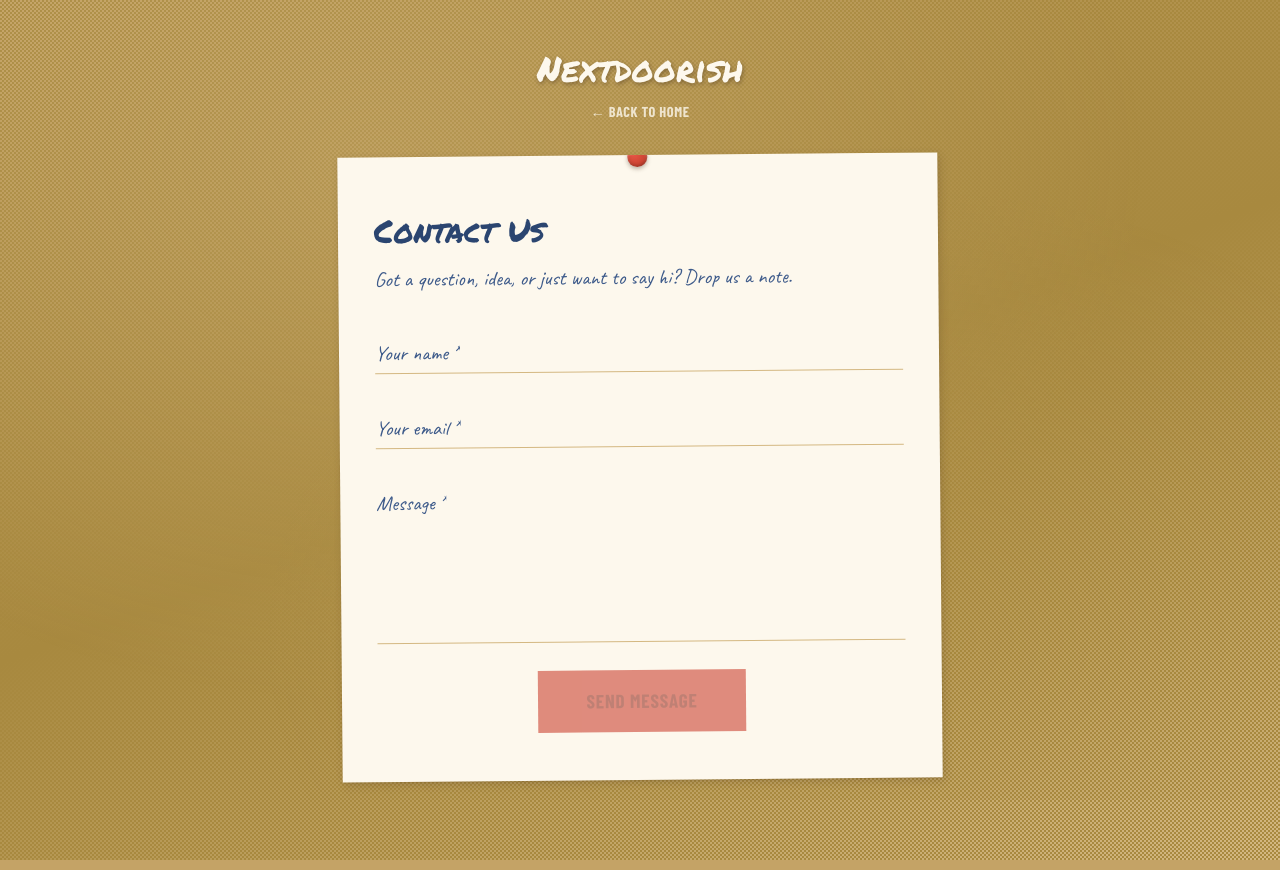
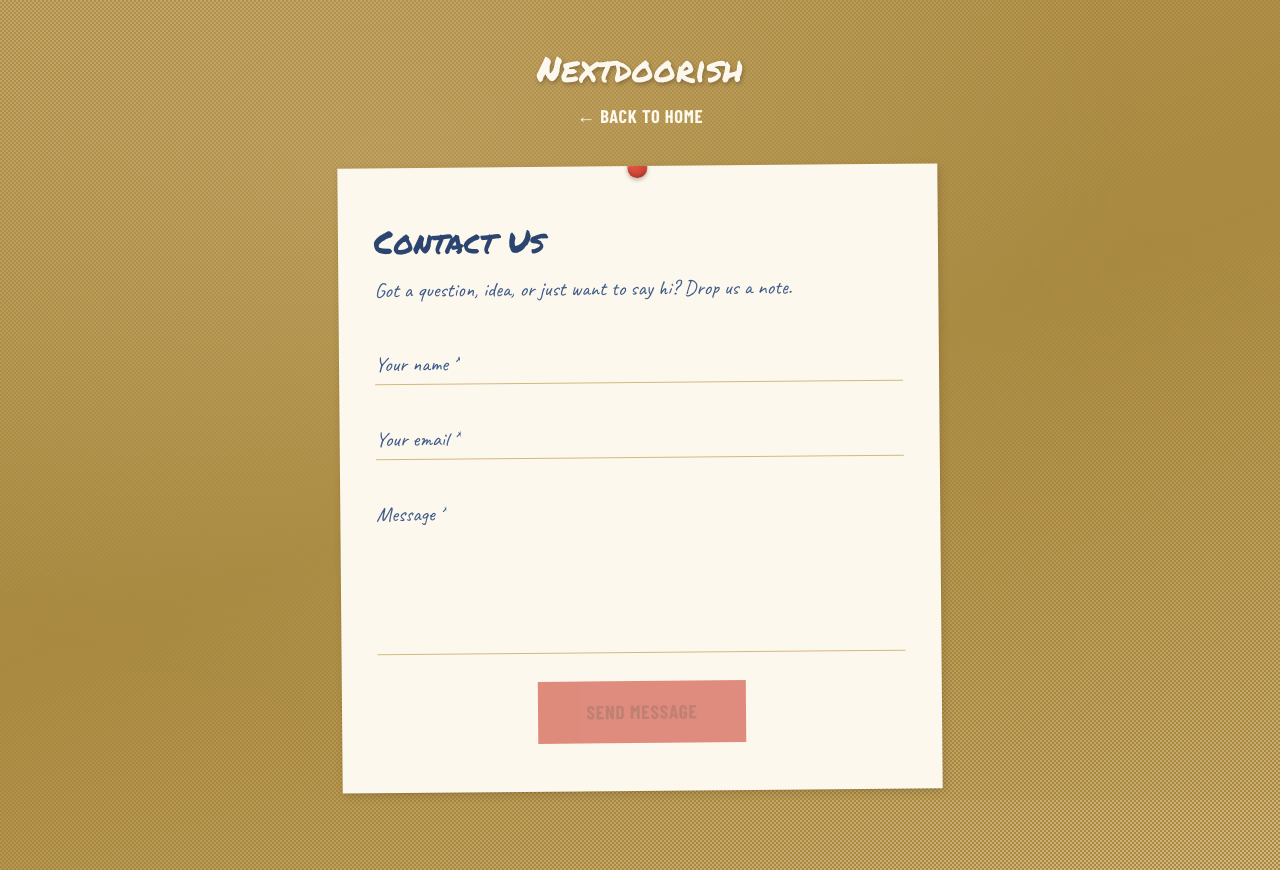
Before and after one commit to AmitKulkarni23/knowthyneighbor, a Next.js app in the folder frontend/: page /contact in a window 1280 px wide. Built offline with nearby package versions, Linux system fonts and the light colour scheme.

Commit message:
Remove auto-redirect after contact form submission, enlarge Back to Home link

```diff
--- a/frontend/src/app/contact/page.tsx
+++ b/frontend/src/app/contact/page.tsx
@@ -37,11 +37,10 @@ export default function ContactPage() {
       if (error) throw error;
       if (data?.error) throw new Error(data.error);
 
-      setResult({ type: 'success', text: 'Message sent! We\'ll get back to you soon. Redirecting...' });
+      setResult({ type: 'success', text: 'Message sent! We\'ll get back to you soon.' });
       setName('');
       setEmail('');
       setMessage('');
-      setTimeout(() => router.push('/'), 3000);
     } catch (err) {
       const msg = err instanceof Error ? err.message : 'Failed to send message. Please try again.';
       setResult({ type: 'error', text: msg });
@@ -72,13 +71,13 @@ export default function ContactPage() {
             sx={{
               fontFamily: 'var(--font-condensed), sans-serif',
               fontWeight: 700,
-              fontSize: '0.9rem',
+              fontSize: '1.15rem',
               color: 'var(--paper)',
-              opacity: 0.8,
               cursor: 'pointer',
               textTransform: 'uppercase',
               letterSpacing: '0.04em',
-              '&:hover': { opacity: 1, textDecoration: 'underline' },
+              display: 'inline-block',
+              '&:hover': { textDecoration: 'underline' },
             }}
           >
             &larr; Back to Home
```
